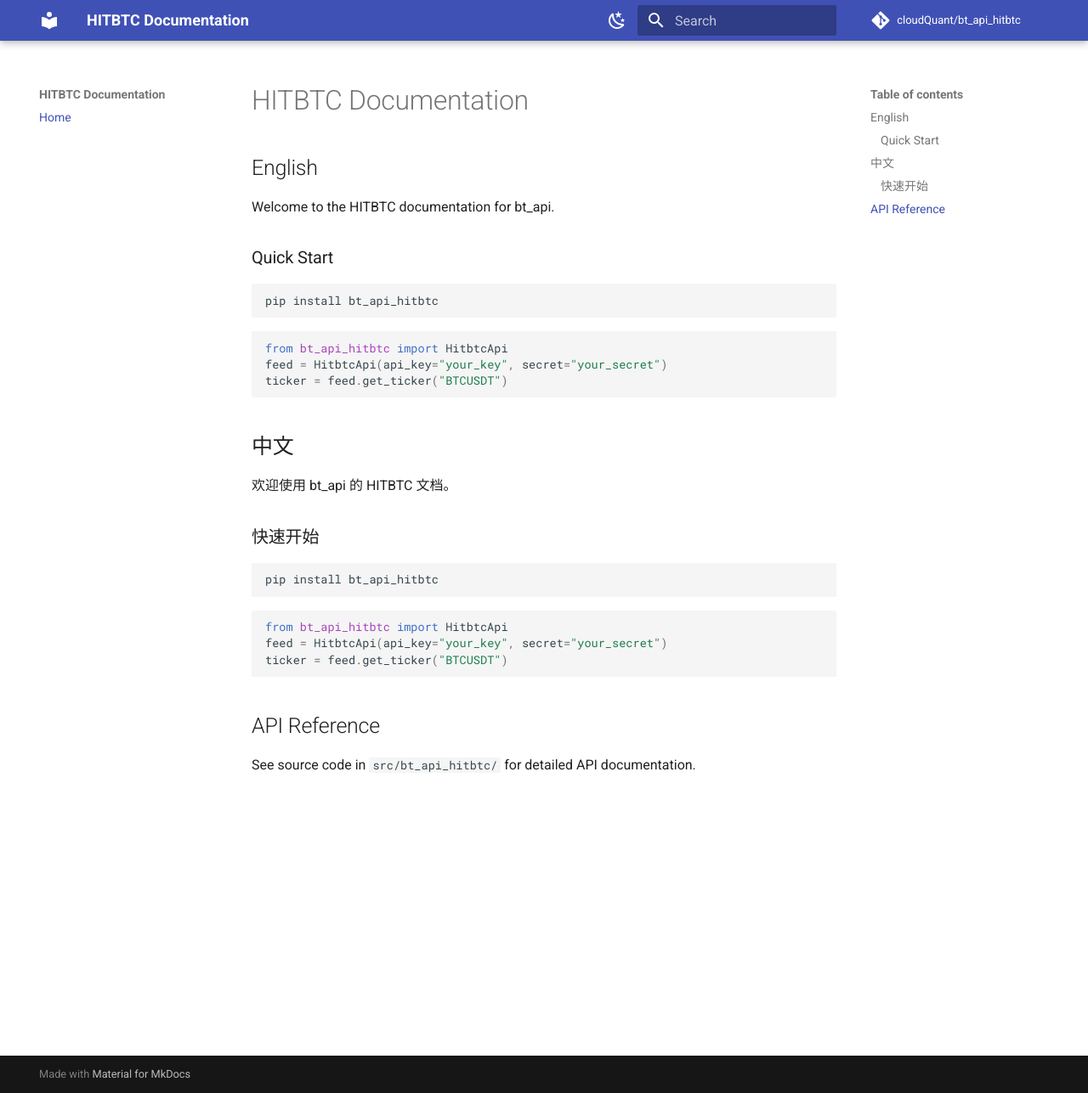
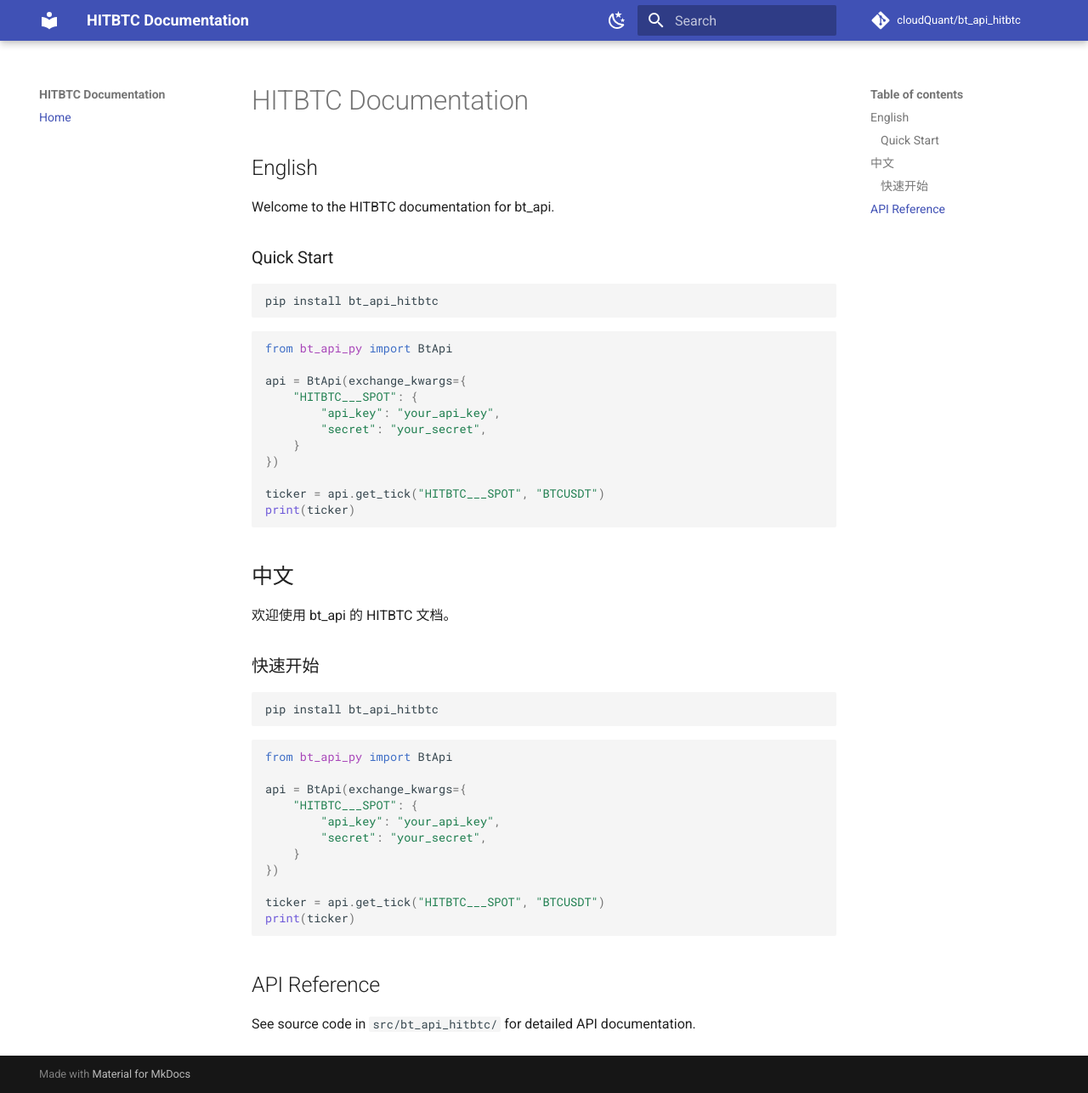
Before and after one commit to cloudQuant/bt_api_hitbtc, an MkDocs documentation site: the page built from docs/index.md, in a window 1280 px wide and 1287 px high. Shown: the whole window at 85% size. Built offline with MkDocs 1.6.1 and Material for MkDocs 9.7.7, drawn with Linux system fonts in a browser that asks for light colours; comment, search, counter and statistics services are not loaded.

Commit message:
chore: upgrade bt_api_hitbtc - code review, ruff fixes, CI/CD improvements
- Applied ruff fixes (import sorting, line-length)
- Fixed CI/CD workflow syntax (${} -> ${{}})
- Updated Python version matrix to 3.9-3.14
- Updated README and docs to use BtApi pattern
- Added comprehensive ruff configuration
- All tests passing (12 passed, 1 skipped)

````diff
--- a/docs/index.md
+++ b/docs/index.md
@@ -11,9 +11,17 @@ pip install bt_api_hitbtc
 ```
 
 ```python
-from bt_api_hitbtc import HitbtcApi
-feed = HitbtcApi(api_key="your_key", secret="your_secret")
-ticker = feed.get_ticker("BTCUSDT")
+from bt_api_py import BtApi
+
+api = BtApi(exchange_kwargs={
+    "HITBTC___SPOT": {
+        "api_key": "your_api_key",
+        "secret": "your_secret",
+    }
+})
+
+ticker = api.get_tick("HITBTC___SPOT", "BTCUSDT")
+print(ticker)
 ```
 
 ## 中文
@@ -27,9 +35,17 @@ pip install bt_api_hitbtc
 ```
 
 ```python
-from bt_api_hitbtc import HitbtcApi
-feed = HitbtcApi(api_key="your_key", secret="your_secret")
-ticker = feed.get_ticker("BTCUSDT")
+from bt_api_py import BtApi
+
+api = BtApi(exchange_kwargs={
+    "HITBTC___SPOT": {
+        "api_key": "your_api_key",
+        "secret": "your_secret",
+    }
+})
+
+ticker = api.get_tick("HITBTC___SPOT", "BTCUSDT")
+print(ticker)
 ```
 
 ## API Reference
````
Also changed, not shown: README.md (+16 -10 lines), pyproject.toml (+12 -0 lines), 4 other files.
